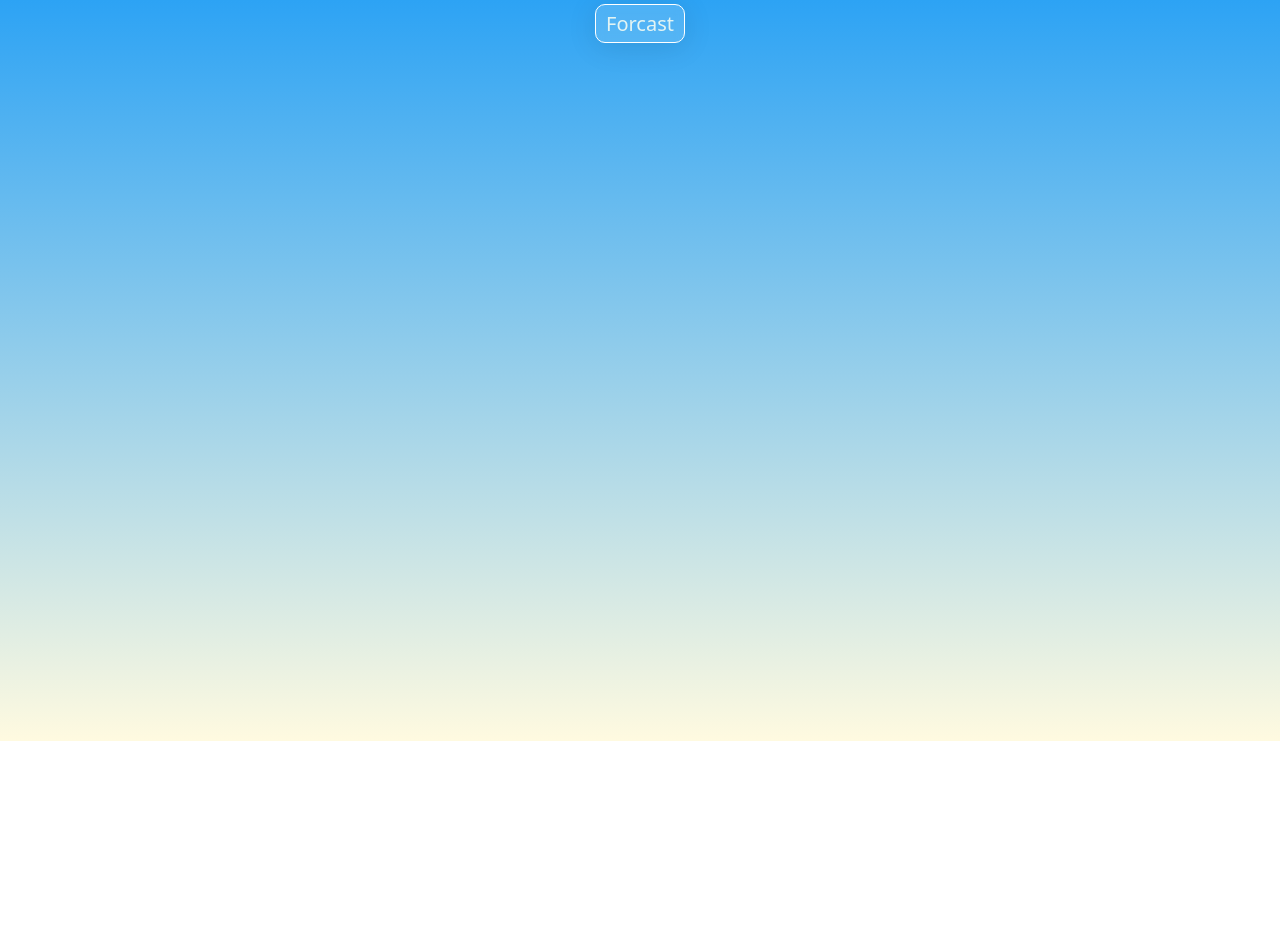
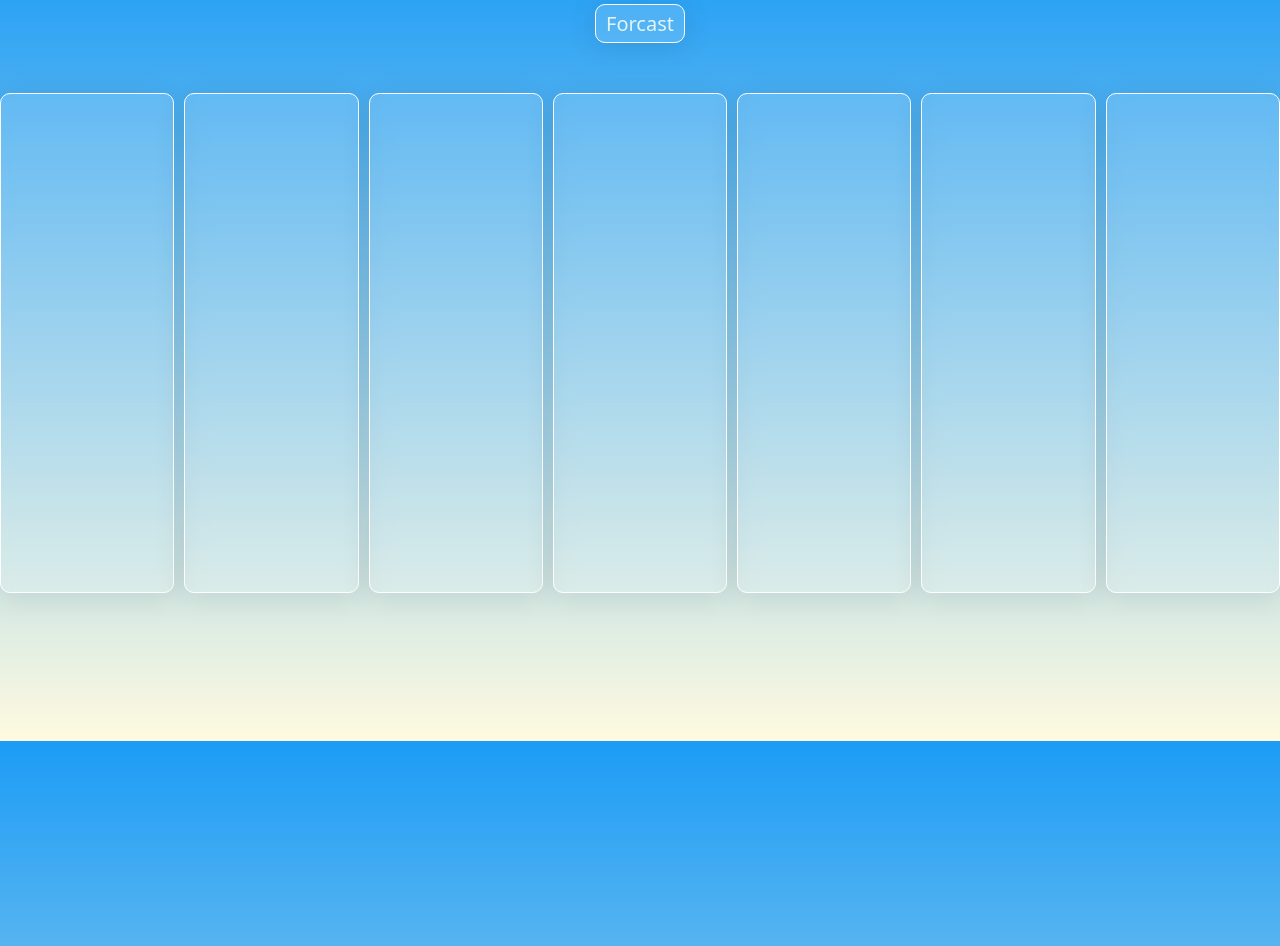
Before and after one commit to dariont5/Project-Weather-App, a website: page index.html in a window 1280 px wide. Shown: the part 59-1005 px from the top of the page. Before the commit the page ends 800 px from the top, so only its background shows below. Drawn offline with Linux system fonts and the light colour scheme.

Commit message:
feat: added day containers

```diff
--- a/index.html
+++ b/index.html
@@ -11,7 +11,64 @@
       <h1>Weekly Forcast App</h1>
       <button id="forcast-button" class="glass">Forcast</button>
     </section>
-    <section class="output-section"></section>
+    <section class="output-section">
+      <div class="glass" id="div1">
+        <p class="date"></p>
+        <div class="temps">
+          <div class="low"></div>
+          <div class="actual"></div>
+          <div class="high"></div>
+        </div>
+      </div>
+      <div class="glass" id="div2">
+        <p class="date"></p>
+        <div class="temps">
+          <div class="low"></div>
+          <div class="actual"></div>
+          <div class="high"></div>
+        </div>
+      </div>
+      <div class="glass" id="div3">
+        <p class="date"></p>
+        <div class="temps">
+          <div class="low"></div>
+          <div class="actual"></div>
+          <div class="high"></div>
+        </div>
+      </div>
+      <div class="glass" id="div4">
+        <p class="date"></p>
+        <div class="temps">
+          <div class="low"></div>
+          <div class="actual"></div>
+          <div class="high"></div>
+        </div>
+      </div>
+      <div class="glass" id="div5">
+        <p class="date"></p>
+        <div class="temps">
+          <div class="low"></div>
+          <div class="actual"></div>
+          <div class="high"></div>
+        </div>
+      </div>
+      <div class="glass" id="div6">
+        <p class="date"></p>
+        <div class="temps">
+          <div class="low"></div>
+          <div class="actual"></div>
+          <div class="high"></div>
+        </div>
+      </div>
+      <div class="glass" id="div7">
+        <p class="date"></p>
+        <div class="temps">
+          <div class="low"></div>
+          <div class="actual"></div>
+          <div class="high"></div>
+        </div>
+      </div>
+    </section>
     <dialog id="centerpoint">
       <dialog id="dialog">
         <form action="">
--- a/style.css
+++ b/style.css
@@ -26,10 +26,16 @@
   --yellow: #ffcd00;
 }
 
+html,
+body {
+  height: 100%;
+}
+
 body {
   display: flex;
   flex-direction: column;
-  background: linear-gradient(180deg, var(--light-blue), var(--light-yellow)) no-repeat fixed;
+  background: linear-gradient(180deg, var(--light-blue), var(--light-yellow))
+    no-repeat fixed;
 }
 
 section.header {
@@ -45,6 +51,7 @@ button#forcast-button {
   all: unset;
   padding: 5px 10px 5px 10px;
   font-size: 20px;
+  margin-bottom: 50px;
 }
 
 .glass,
@@ -91,5 +98,16 @@ form {
   flex-direction: column;
   justify-content: center;
   align-items: center;
-  gap:20px;
+  gap: 20px;
 }
+
+.output-section {
+  display: grid;
+  grid-template-columns: repeat(7, 1fr);
+  grid-template-rows: 7;
+  gap: 10px;
+}
+
+.output-section div {
+  height: 500px;
+}
```
